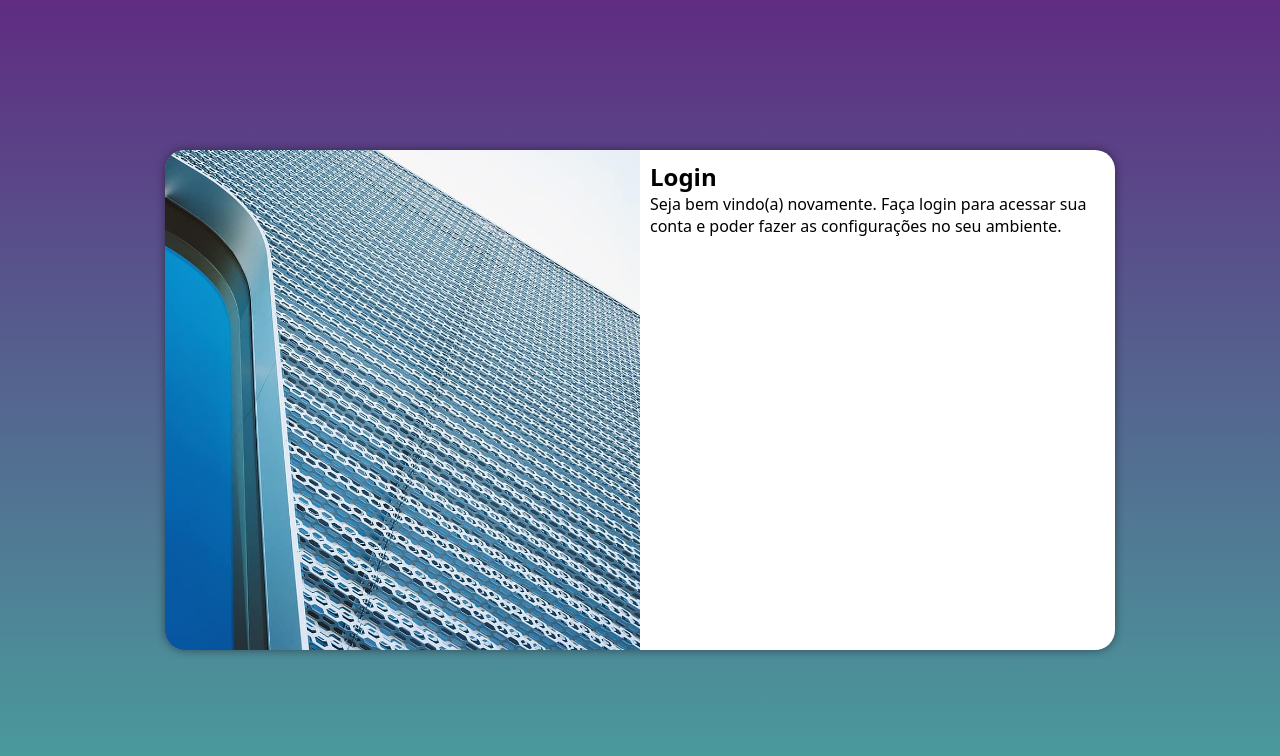
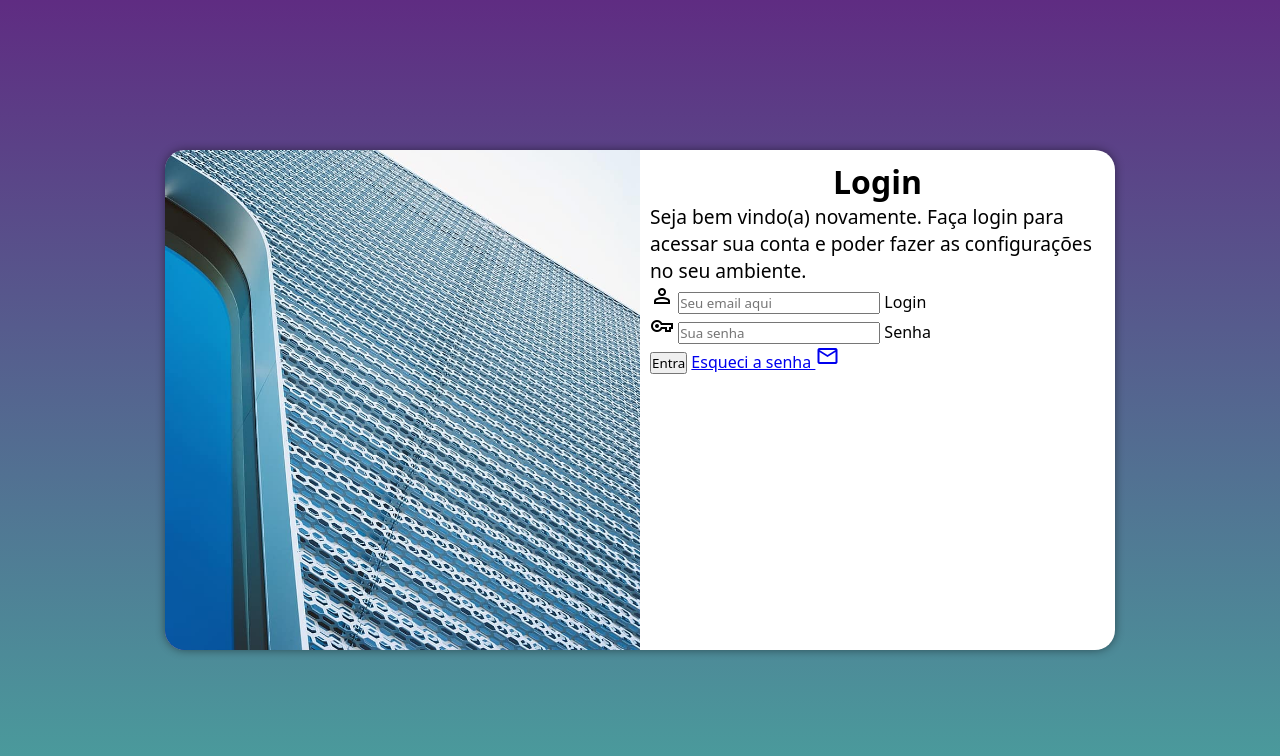
Before and after one commit to ccampos74/projeto-login, a plain HTML site: page index.html in a window 1280 px wide. Drawn offline with nearby package versions, Linux system fonts and the light colour scheme.

Commit message:
criei a base do formulario

```diff
--- a/estilos/media-query.css
+++ b/estilos/media-query.css
@@ -21,7 +21,7 @@
     }
 }
 
-/**/
+/*grandes telas*/
 @media screen and (min-width: 992px) {
     body {
         background-image: linear-gradient(to top, var(--cor01), var(--cor02));
@@ -41,4 +41,12 @@
         float: right;
         width: 50%;
     }
+
+    div#formulario > h1 {
+        font-size: 2em;
+    }
+
+    div#formulario > p {
+    font-size: 1.2em;
 }
+}
--- a/estilos/style.css
+++ b/estilos/style.css
@@ -51,3 +51,11 @@
         display: block;
         padding: 10px;
 }
+
+div#formulario > h1 {
+    text-align: center;
+}
+
+div#formulario > p {
+    font-size: 0.8em;
+}
--- a/index.html
+++ b/index.html
@@ -7,6 +7,7 @@
     <title>Login</title>
     <link rel="stylesheet" href="estilos/style.css">
     <link rel="stylesheet" href="estilos/media-query.css">
+    <link rel="stylesheet" href="https://fonts.googleapis.com/css2?family=Material+Symbols+Outlined" />
 </head>
 <body>
     <main>
@@ -20,7 +21,18 @@
                 <p>Seja bem vindo(a) novamente. Faça login para acessar sua conta e poder fazer as configurações no seu ambiente.</p>
 
                 <form action="login.php" method="post" autocomplete="on">
-
+                    <div class="campo">
+                        <span class="material-symbols-outlined">person</span>
+                        <input type="email" name="login" id="ilogin" placeholder="Seu email aqui" autocomplete="email" required maxlength="30">
+                        <label for="ilogin">Login</label>
+                    </div>
+                    <div class="campo">
+                        <span class="material-symbols-outlined">vpn_key</span>
+                        <input type="password" name="senha" id="isenha" placeholder="Sua senha" autocomplete="current-password" required minlength="8" maxlength="12">
+                        <label for="isenha">Senha</label>
+                    </div>
+                    <input type="submit" value="Entra">
+                    <a href="esqueci.html">Esqueci a senha <span class="material-symbols-outlined">mail</span></a>
                 </form>
             </div>
         </section>
```
